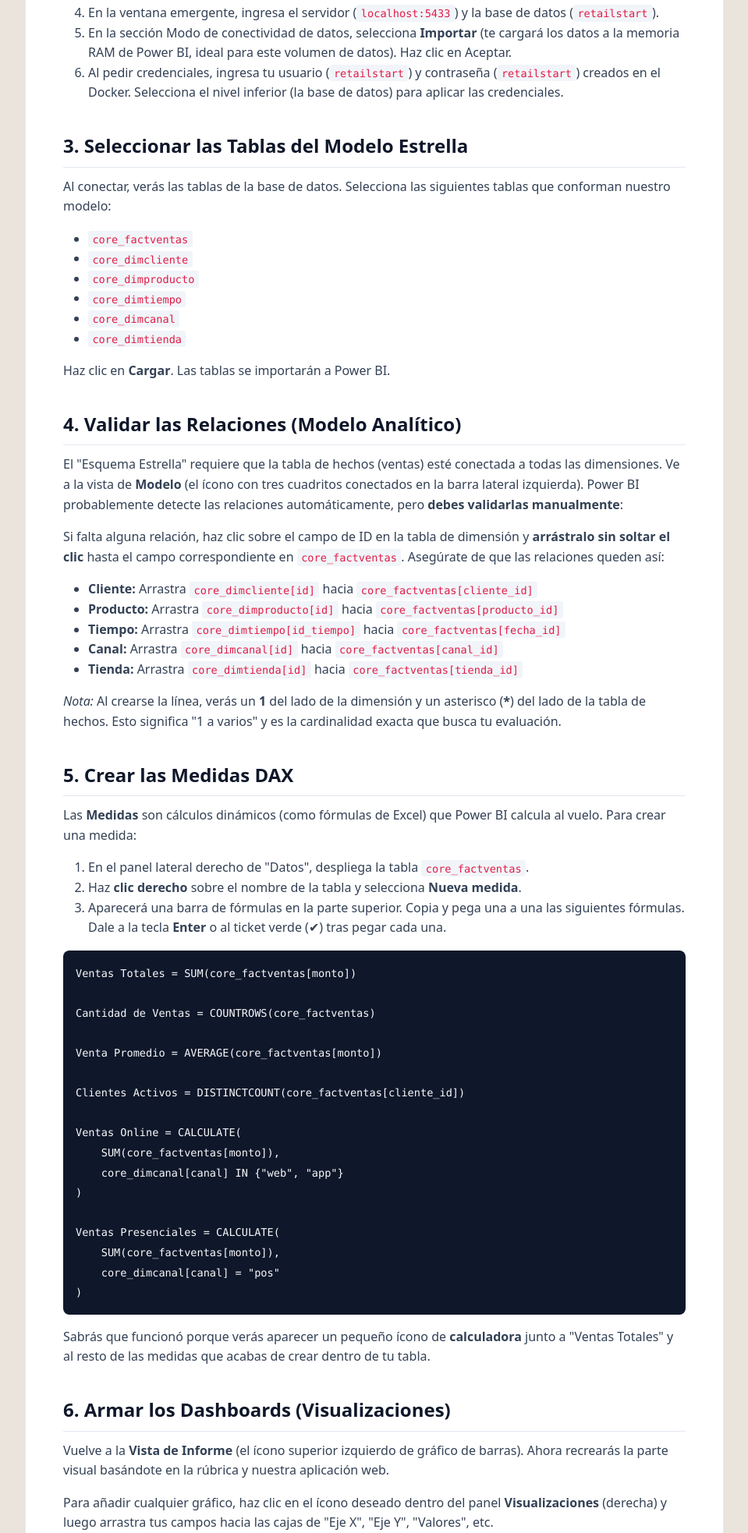
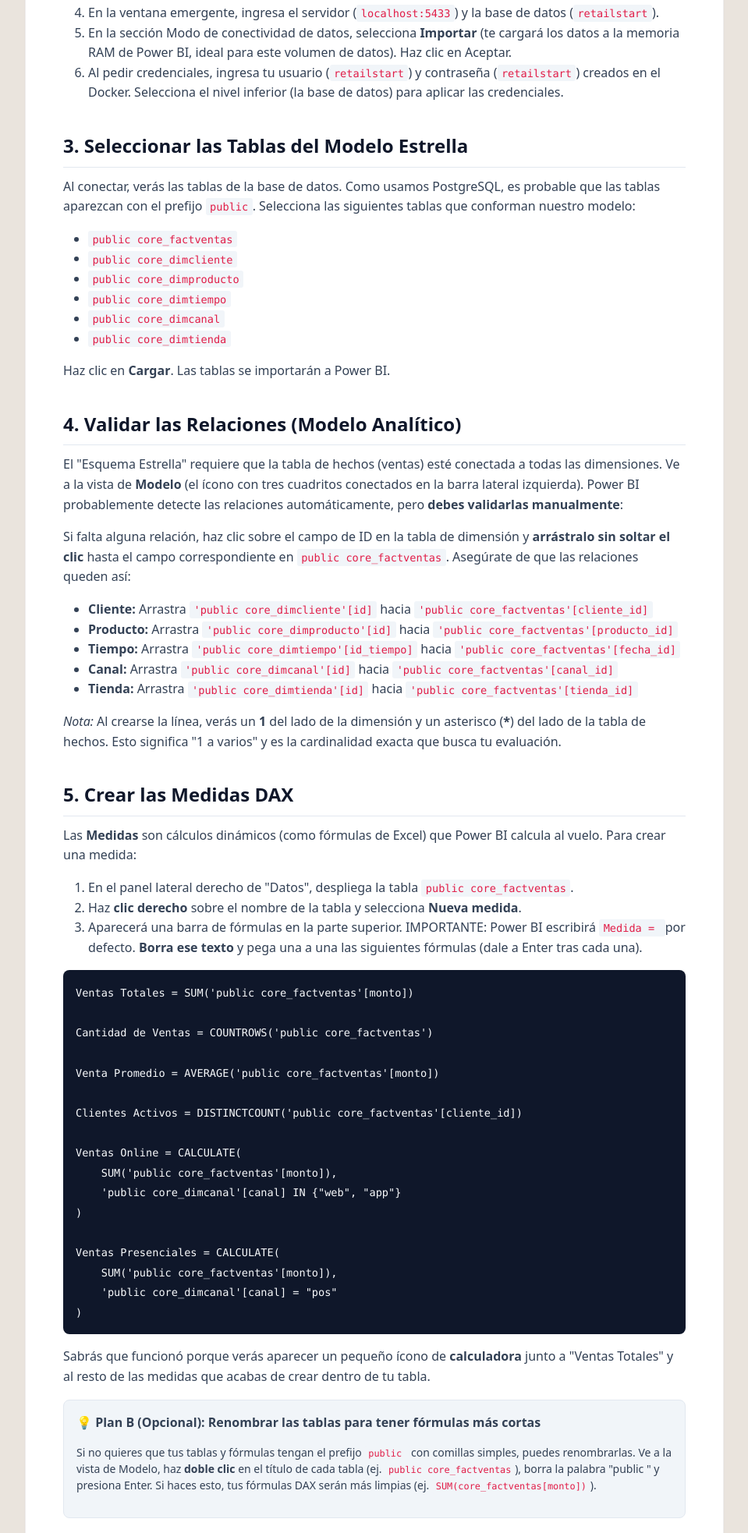
Before and after one commit to Tornadusk/RetailStart, a Django app: page /guide/ in a window 1280 px wide. Shown: the part 1222-3188 px from the top of the page at 78% size, without its empty margins (160-1119 px from the left). Run offline with Django 5.2, Linux system fonts and the light colour scheme; data that the repository does not hold is empty; some libraries are stand-ins or nearby versions.

```diff
--- a/backend/templates/core/powerbi_guide.html
+++ b/backend/templates/core/powerbi_guide.html
@@ -103,55 +103,60 @@
         </ol>
 
         <h2>3. Seleccionar las Tablas del Modelo Estrella</h2>
-        <p>Al conectar, verás las tablas de la base de datos. Selecciona las siguientes tablas que conforman nuestro modelo:</p>
+        <p>Al conectar, verás las tablas de la base de datos. Como usamos PostgreSQL, es probable que las tablas aparezcan con el prefijo <code>public</code>. Selecciona las siguientes tablas que conforman nuestro modelo:</p>
         <ul>
-          <li><code>core_factventas</code></li>
-          <li><code>core_dimcliente</code></li>
-          <li><code>core_dimproducto</code></li>
-          <li><code>core_dimtiempo</code></li>
-          <li><code>core_dimcanal</code></li>
-          <li><code>core_dimtienda</code></li>
+          <li><code>public core_factventas</code></li>
+          <li><code>public core_dimcliente</code></li>
+          <li><code>public core_dimproducto</code></li>
+          <li><code>public core_dimtiempo</code></li>
+          <li><code>public core_dimcanal</code></li>
+          <li><code>public core_dimtienda</code></li>
         </ul>
         <p>Haz clic en <strong>Cargar</strong>. Las tablas se importarán a Power BI.</p>
 
         <h2>4. Validar las Relaciones (Modelo Analítico)</h2>
         <p>El "Esquema Estrella" requiere que la tabla de hechos (ventas) esté conectada a todas las dimensiones. Ve a la vista de <strong>Modelo</strong> (el ícono con tres cuadritos conectados en la barra lateral izquierda). Power BI probablemente detecte las relaciones automáticamente, pero <strong>debes validarlas manualmente</strong>:</p>
-        <p>Si falta alguna relación, haz clic sobre el campo de ID en la tabla de dimensión y <strong>arrástralo sin soltar el clic</strong> hasta el campo correspondiente en <code>core_factventas</code>. Asegúrate de que las relaciones queden así:</p>
+        <p>Si falta alguna relación, haz clic sobre el campo de ID en la tabla de dimensión y <strong>arrástralo sin soltar el clic</strong> hasta el campo correspondiente en <code>public core_factventas</code>. Asegúrate de que las relaciones queden así:</p>
         <ul>
-          <li><strong>Cliente:</strong> Arrastra <code>core_dimcliente[id]</code> hacia <code>core_factventas[cliente_id]</code></li>
-          <li><strong>Producto:</strong> Arrastra <code>core_dimproducto[id]</code> hacia <code>core_factventas[producto_id]</code></li>
-          <li><strong>Tiempo:</strong> Arrastra <code>core_dimtiempo[id_tiempo]</code> hacia <code>core_factventas[fecha_id]</code></li>
-          <li><strong>Canal:</strong> Arrastra <code>core_dimcanal[id]</code> hacia <code>core_factventas[canal_id]</code></li>
-          <li><strong>Tienda:</strong> Arrastra <code>core_dimtienda[id]</code> hacia <code>core_factventas[tienda_id]</code></li>
+          <li><strong>Cliente:</strong> Arrastra <code>'public core_dimcliente'[id]</code> hacia <code>'public core_factventas'[cliente_id]</code></li>
+          <li><strong>Producto:</strong> Arrastra <code>'public core_dimproducto'[id]</code> hacia <code>'public core_factventas'[producto_id]</code></li>
+          <li><strong>Tiempo:</strong> Arrastra <code>'public core_dimtiempo'[id_tiempo]</code> hacia <code>'public core_factventas'[fecha_id]</code></li>
+          <li><strong>Canal:</strong> Arrastra <code>'public core_dimcanal'[id]</code> hacia <code>'public core_factventas'[canal_id]</code></li>
+          <li><strong>Tienda:</strong> Arrastra <code>'public core_dimtienda'[id]</code> hacia <code>'public core_factventas'[tienda_id]</code></li>
         </ul>
         <p><em>Nota:</em> Al crearse la línea, verás un <strong>1</strong> del lado de la dimensión y un asterisco (<strong>*</strong>) del lado de la tabla de hechos. Esto significa "1 a varios" y es la cardinalidad exacta que busca tu evaluación.</p>
 
         <h2>5. Crear las Medidas DAX</h2>
         <p>Las <strong>Medidas</strong> son cálculos dinámicos (como fórmulas de Excel) que Power BI calcula al vuelo. Para crear una medida:</p>
         <ol>
-          <li>En el panel lateral derecho de "Datos", despliega la tabla <code>core_factventas</code>.</li>
+          <li>En el panel lateral derecho de "Datos", despliega la tabla <code>public core_factventas</code>.</li>
           <li>Haz <strong>clic derecho</strong> sobre el nombre de la tabla y selecciona <strong>Nueva medida</strong>.</li>
-          <li>Aparecerá una barra de fórmulas en la parte superior. Copia y pega una a una las siguientes fórmulas. Dale a la tecla <strong>Enter</strong> o al ticket verde (✔) tras pegar cada una.</li>
+          <li>Aparecerá una barra de fórmulas en la parte superior. IMPORTANTE: Power BI escribirá <code>Medida = </code> por defecto. <strong>Borra ese texto</strong> y pega una a una las siguientes fórmulas (dale a Enter tras cada una).</li>
         </ol>
 
-        <pre><code>Ventas Totales = SUM(core_factventas[monto])
+        <pre><code>Ventas Totales = SUM('public core_factventas'[monto])
 
-Cantidad de Ventas = COUNTROWS(core_factventas)
+Cantidad de Ventas = COUNTROWS('public core_factventas')
 
-Venta Promedio = AVERAGE(core_factventas[monto])
+Venta Promedio = AVERAGE('public core_factventas'[monto])
 
-Clientes Activos = DISTINCTCOUNT(core_factventas[cliente_id])
+Clientes Activos = DISTINCTCOUNT('public core_factventas'[cliente_id])
 
 Ventas Online = CALCULATE(
-    SUM(core_factventas[monto]),
-    core_dimcanal[canal] IN {"web", "app"}
+    SUM('public core_factventas'[monto]),
+    'public core_dimcanal'[canal] IN {"web", "app"}
 )
 
 Ventas Presenciales = CALCULATE(
-    SUM(core_factventas[monto]),
-    core_dimcanal[canal] = "pos"
+    SUM('public core_factventas'[monto]),
+    'public core_dimcanal'[canal] = "pos"
 )</code></pre>
         <p>Sabrás que funcionó porque verás aparecer un pequeño ícono de <strong>calculadora</strong> junto a "Ventas Totales" y al resto de las medidas que acabas de crear dentro de tu tabla.</p>
+
+        <div class="mt-4 p-4 bg-slate-100 dark:bg-slate-800 rounded-lg border border-slate-200 dark:border-slate-700">
+          <p class="font-bold mb-2">💡 Plan B (Opcional): Renombrar las tablas para tener fórmulas más cortas</p>
+          <p class="text-sm">Si no quieres que tus tablas y fórmulas tengan el prefijo <code>public </code> con comillas simples, puedes renombrarlas. Ve a la vista de Modelo, haz <strong>doble clic</strong> en el título de cada tabla (ej. <code>public core_factventas</code>), borra la palabra "public " y presiona Enter. Si haces esto, tus fórmulas DAX serán más limpias (ej. <code>SUM(core_factventas[monto])</code>).</p>
+        </div>
 
         <h2>6. Armar los Dashboards (Visualizaciones)</h2>
         <p>Vuelve a la <strong>Vista de Informe</strong> (el ícono superior izquierdo de gráfico de barras). Ahora recrearás la parte visual basándote en la rúbrica y nuestra aplicación web.</p>
```
